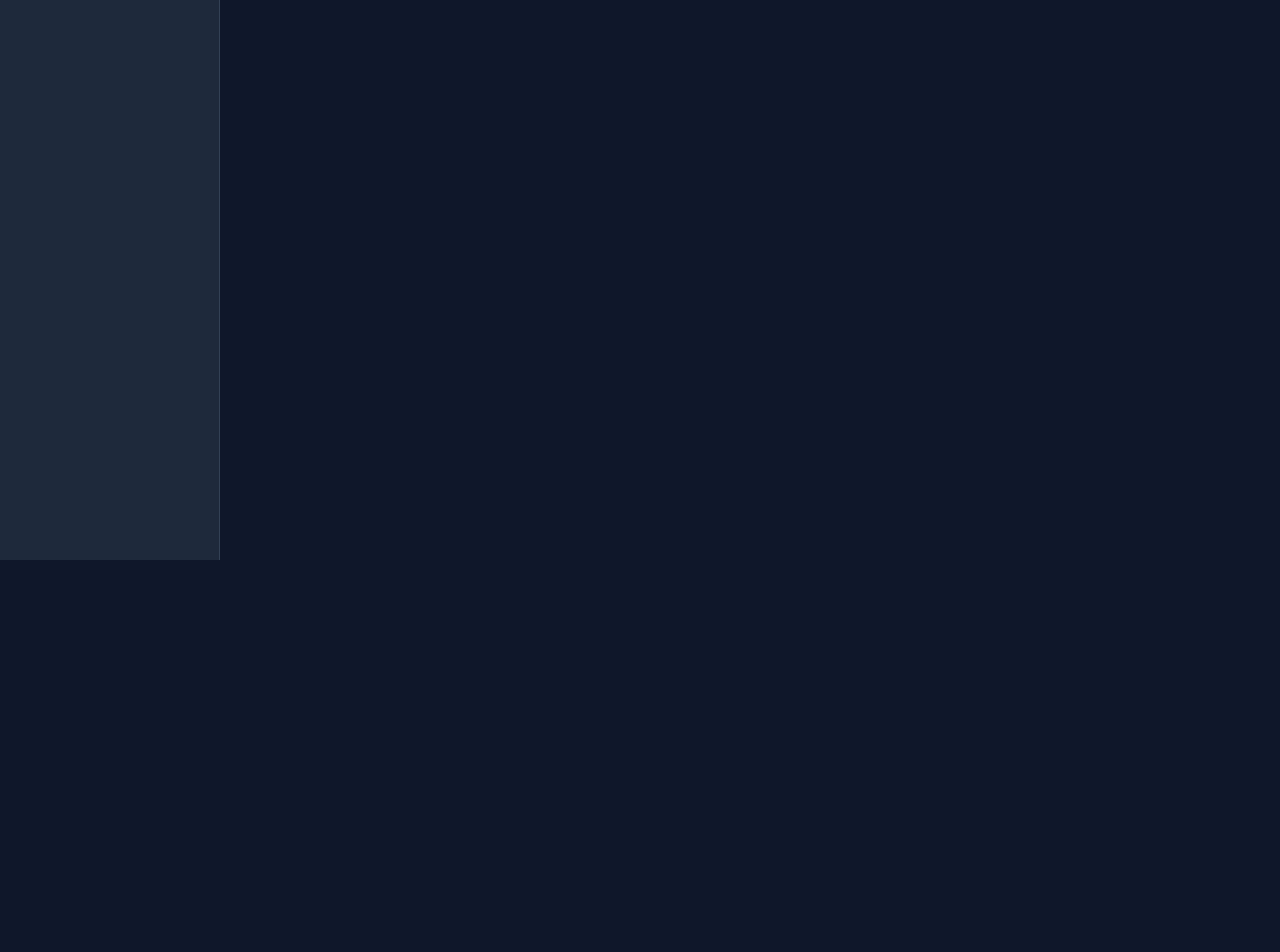
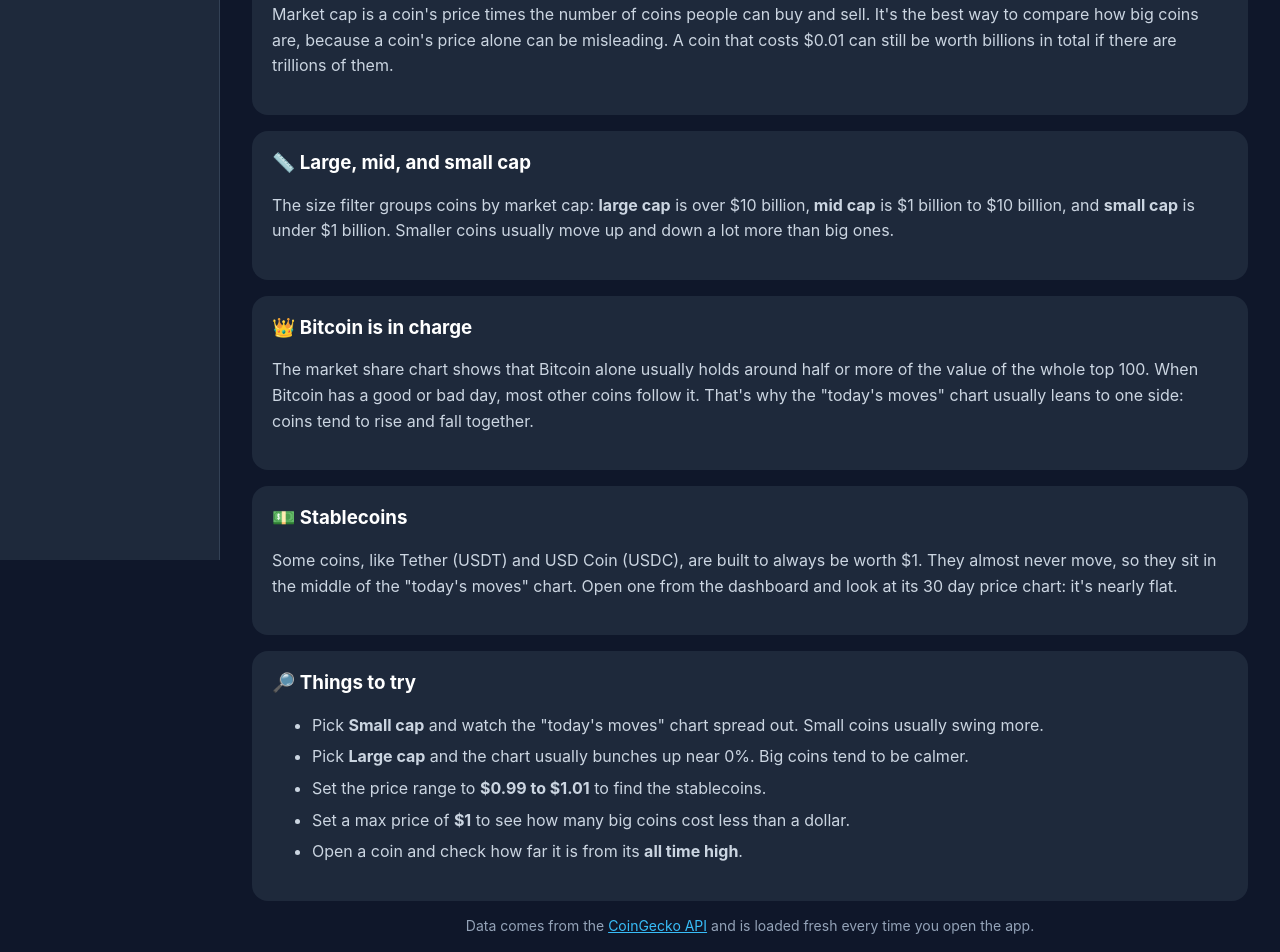
Before and after one commit to austin-stanley-hinson/Crypto-Pulse, a React (Vite) app: page /about in a window 1280 px wide. Shown: the part 240-1192 px from the top of the page. Before the commit the page ends 800 px from the top, so only its background shows below. Built offline with nearby package versions, Linux system fonts and the light colour scheme; no server answers.

Commit message:
Add an About the Data page that explains the numbers and suggests filters to try

```diff
--- /dev/null
+++ b/src/About.jsx
@@ -0,0 +1,67 @@
+// A page that explains what the numbers on the dashboard mean
+// and suggests some things to try.
+const About = () => {
+  return (
+    <div className="about">
+      <div className="header">
+        <h1>About the Data 📚</h1>
+        <h2>What the numbers mean, and what's interesting about them.</h2>
+      </div>
+
+      <div className="about-section">
+        <h3>💰 What is market cap?</h3>
+        <p>
+          Market cap is a coin's price times the number of coins people can buy and sell.
+          It's the best way to compare how big coins are, because a coin's price alone can be
+          misleading. A coin that costs $0.01 can still be worth billions in total if there are
+          trillions of them.
+        </p>
+      </div>
+
+      <div className="about-section">
+        <h3>📏 Large, mid, and small cap</h3>
+        <p>
+          The size filter groups coins by market cap: <strong>large cap</strong> is over $10 billion,
+          <strong> mid cap</strong> is $1 billion to $10 billion, and <strong>small cap</strong> is
+          under $1 billion. Smaller coins usually move up and down a lot more than big ones.
+        </p>
+      </div>
+
+      <div className="about-section">
+        <h3>👑 Bitcoin is in charge</h3>
+        <p>
+          The market share chart shows that Bitcoin alone usually holds around half or more of the
+          value of the whole top 100. When Bitcoin has a good or bad day, most other coins follow it. That's
+          why the "today's moves" chart usually leans to one side: coins tend to rise and fall together.
+        </p>
+      </div>
+
+      <div className="about-section">
+        <h3>💵 Stablecoins</h3>
+        <p>
+          Some coins, like Tether (USDT) and USD Coin (USDC), are built to always be worth $1.
+          They almost never move, so they sit in the middle of the "today's moves" chart.
+          Open one from the dashboard and look at its 30 day price chart: it's nearly flat.
+        </p>
+      </div>
+
+      <div className="about-section">
+        <h3>🔎 Things to try</h3>
+        <ul>
+          <li>Pick <strong>Small cap</strong> and watch the "today's moves" chart spread out. Small coins usually swing more.</li>
+          <li>Pick <strong>Large cap</strong> and the chart usually bunches up near 0%. Big coins tend to be calmer.</li>
+          <li>Set the price range to <strong>$0.99 to $1.01</strong> to find the stablecoins.</li>
+          <li>Set a max price of <strong>$1</strong> to see how many big coins cost less than a dollar.</li>
+          <li>Open a coin and check how far it is from its <strong>all time high</strong>.</li>
+        </ul>
+      </div>
+
+      <p className="about-source">
+        Data comes from the <a href="https://www.coingecko.com/en/api" target="_blank" rel="noreferrer">CoinGecko API</a> and
+        is loaded fresh every time you open the app.
+      </p>
+    </div>
+  );
+};
+
+export default About;
--- a/src/App.css
+++ b/src/App.css
@@ -453,3 +453,35 @@ body {
   background-color: #0c4a6e;
   color: white;
 }
+
+/* The About the Data page */
+.about-section {
+  margin-bottom: 16px;
+  padding: 20px;
+  background-color: #1e293b;
+  border-radius: 16px;
+}
+
+.about-section h3 {
+  margin-top: 0;
+}
+
+.about-section p,
+.about-section li {
+  color: #cbd5e1;
+  line-height: 1.6;
+}
+
+.about-section li {
+  margin-bottom: 6px;
+}
+
+.about-source {
+  color: #94a3b8;
+  font-size: 14px;
+  text-align: center;
+}
+
+.about-source a {
+  color: #38bdf8;
+}
--- a/src/App.jsx
+++ b/src/App.jsx
@@ -4,6 +4,7 @@ import './App.css'
 import Sidebar from './Sidebar';
 import Dashboard from './Dashboard';
 import CoinDetail from './CoinDetail';
+import About from './About';
 
 const API_KEY = import.meta.env.VITE_APP_API_KEY;
 
@@ -80,6 +81,7 @@ function App() {
             }
           />
           <Route path="/coin/:id" element={<CoinDetail />} />
+          <Route path="/about" element={<About />} />
         </Routes>
       </main>
     </div>
--- a/src/Sidebar.jsx
+++ b/src/Sidebar.jsx
@@ -8,6 +8,7 @@ const Sidebar = () => {
       <div className="sidebar-links">
         {/* "end" so Dashboard is only highlighted on the home page */}
         <NavLink to="/" end>🏠 Dashboard</NavLink>
+        <NavLink to="/about">📚 About the Data</NavLink>
       </div>
     </nav>
   );
```
